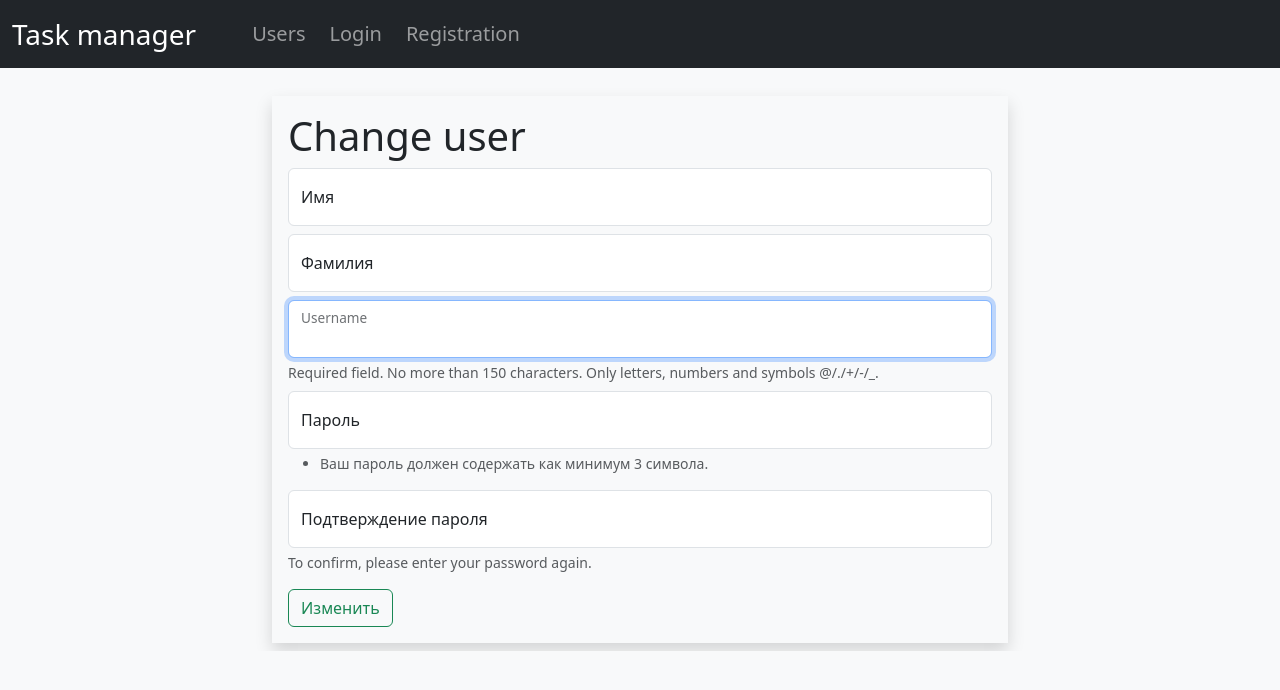
After one commit to Nafanya-dev/python-project-52, a Django app: template task_manager/users/templates/users/update_user.html in a window 1280 px wide. The commit adds this page. Shown: the top 690 px of the page. Run offline with Django 5.2, Linux system fonts and the light colour scheme; the template is opened without the code that fills it: values that come from a table or form of the project are taken from there, others are empty; some libraries are stand-ins or nearby versions.

Commit message:
Feat: add a user change page.
add route(/users/<pk>/update, UpdateUserView, update_user.html

```diff
--- a/task_manager/users/forms.py
+++ b/task_manager/users/forms.py
@@ -41,3 +41,18 @@ class RegisterUserForm(UserCreationForm):
         labels = {
             'password1': _("Password"),
         }
+
+    def __init__(self, *args, **kwargs):
+        self.instance = kwargs.get('instance', None)
+        super().__init__(*args, **kwargs)
+
+    def clean_username(self):
+        username = self.cleaned_data.get('username')
+        if self.instance and self.instance.username == username:
+            return username
+
+        if User.objects.filter(username=username).exists():
+            raise forms.ValidationError(
+                  _("A user with that username already exists."))
+
+        return username
--- /dev/null
+++ b/task_manager/users/templates/users/update_user.html
@@ -0,0 +1,35 @@
+{% extends 'base.html' %}
+{% load i18n %}
+
+
+{% block content %}
+<div class="row">
+  <div class="col-11 col-sm-10 col-md-8 mx-auto mb-2">
+    <div class="p-3 shadow">
+      <h1>{% trans "Change user" %}</h1>
+      <form method="post">
+        {% csrf_token %}
+        {% for f in form %}
+        <div class="mb-2">
+          <div class="form-floating">
+            <input type="{{ f.field.widget.input_type }}" name="{{ f.name }}" id="{{ f.id_for_label }}"
+               class="form-control" value="{{ f.value|default_if_none:'' }}" placeholder="{{ f.label }}"
+               {% if f.name == 'username' %} autofocus {% endif %} required >
+            <label for="{{ f.id_for_label }}">{{ f.label }}</label>
+          </div>
+          <div class="form-text">
+            {{ f.help_text }}
+          </div>
+            {% if f.errors %}
+              <div class="text-danger">
+                {{ f.errors }}
+              </div>
+            {% endif %}
+        </div>
+        {% endfor %}
+        <button type="submit" class="btn btn-outline-success mt-2">{% trans "Change" %}</button>
+      </form>
+    </div>
+  </div>
+</div>
+{% endblock %}
--- a/task_manager/users/templates/users/user_list.html
+++ b/task_manager/users/templates/users/user_list.html
@@ -22,7 +22,7 @@
                             <td>{{ user.username }}</td>
                             <td>{{ user.first_name }} {{ user.last_name }}</td>
                             <td>{{ user.date_joined|date:"d.m.Y H:i" }}</td>
-                            <td><a class="mb-2 btn btn-sm btn-success" href="#">{% trans "Change" %}</a><br><a class="btn btn-sm btn-outline-danger" href="">{% trans "Delete" %}</a></td>
+                            <td><a class="mb-2 btn btn-sm btn-success" href="{% url 'update-user-page' user.id %}">{% trans "Change" %}</a><br><a class="btn btn-sm btn-outline-danger" href="">{% trans "Delete" %}</a></td>
                         </tr>
                     {% endfor %}
                 </tbody>
--- a/task_manager/users/urls.py
+++ b/task_manager/users/urls.py
@@ -8,4 +8,7 @@ urlpatterns = [
     path('create/',
          views.RegisterUserView.as_view(),
          name='register-user-page'),
+    path('<int:pk>/update/',
+         views.UpdateUserView.as_view(),
+         name='update-user-page'),
 ]
```
Also changed, not shown: task_manager/users/views.py (+12 -2 lines), locale/ru/LC_MESSAGES/django.po, 1 other file.
